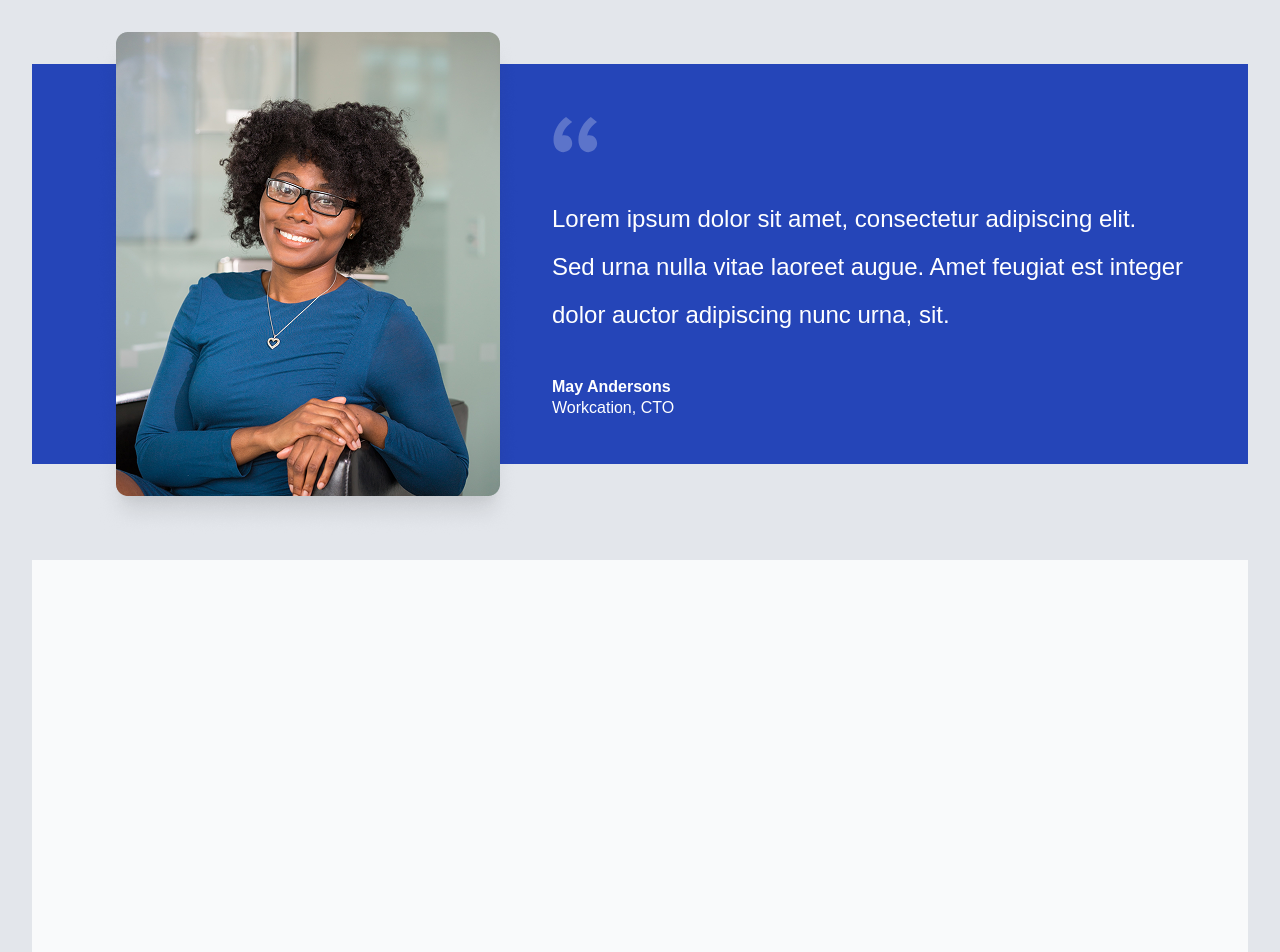
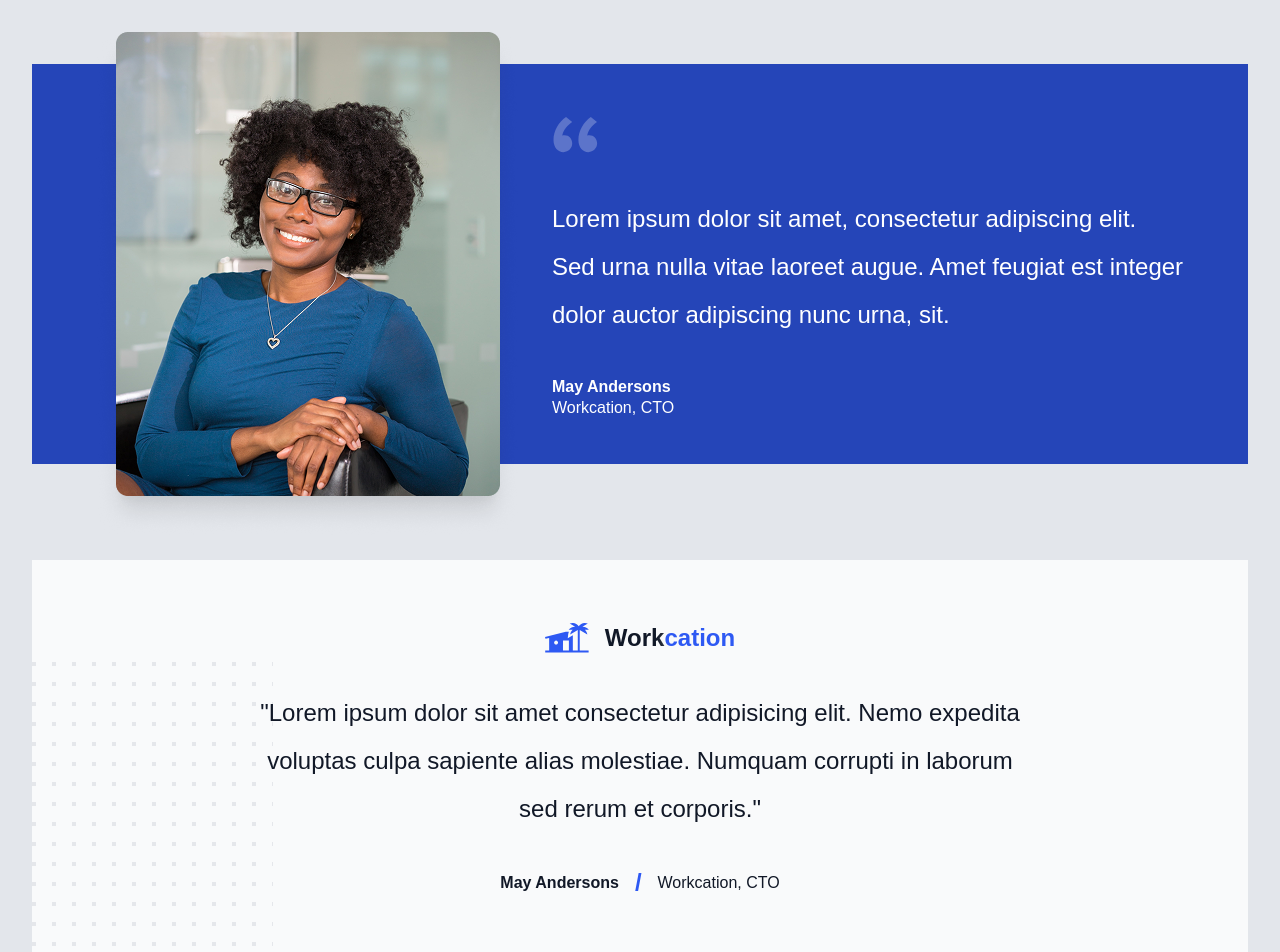
Before and after one commit to FilipSzkarlat/components-library, a React (Vite) app: page / in a window 1280 px wide. Shown: the top 952 px of the page. Built offline with nearby package versions, Linux system fonts and the light colour scheme; the HTML template or start-up script is replaced by a standard one.

Commit message:
create testimonial desktop without picture parameter

```diff
--- a/src/App.jsx
+++ b/src/App.jsx
@@ -41,7 +41,7 @@ export default function App() {
       </TestimonialsDesktop>
 
         <TestimonialsDesktop name={'May Andersons'} company={'Workcation'} title={'CTO'}>
-        Lorem ipsum dolor sit amet, consectetur adipiscing elit. Sed urna nulla vitae laoreet augue. Amet feugiat est integer dolor auctor adipiscing nunc urna, sit.
+          Lorem ipsum dolor sit amet consectetur adipisicing elit. Nemo expedita voluptas culpa sapiente alias molestiae. Numquam corrupti in laborum sed rerum et corporis.
       </TestimonialsDesktop>
     </>
   )
--- a/src/TestimonialsDesktop.jsx
+++ b/src/TestimonialsDesktop.jsx
@@ -1,4 +1,6 @@
 import quote from './testimonialAssets/quote.svg'
+import dotPattern from './testimonialAssets/DotPattern.svg'
+import mark from './testimonialAssets/Mark.svg'
 
 export default function TestimonialsDesktop({picture, children, name, title, company}) {
   return (
@@ -22,6 +24,25 @@ export default function TestimonialsDesktop({picture, children, name, title, com
       </div>
     :
       <div className="testimonial no_picture">
+        <img className='dot-pattern' src={dotPattern} />
+        <div className="testimonial_content">
+          <div className='tertimonial_header'>
+            <img src={mark} alt='' className="quote" />
+            <h2>Work<span>cation</span></h2>
+          </div>
+          <div className="testimonial_description">
+            {`"${children}"`}
+          </div>
+          <div className="testimonial_footer">
+            <div className="name">
+              {name ? name : 'Name Surname'}
+            </div>
+            <span>/</span>
+            <div className="job_title">
+              {`${company ? company : 'Company Name'}, ${title ? title : 'Job Title'}`}
+            </div>
+          </div>
+        </div>
       </div>
   )
 }
--- a/src/index.css
+++ b/src/index.css
@@ -185,5 +185,59 @@ body {
 }
 
 .testimonial.no_picture {
+  display: flex;
+  flex-direction: column;
+  align-items: center;
+  justify-content: center;
   background-color: #F9FAFB;
+  color: #111827;
+  margin: 2em;
+  margin-bottom: 4em;
+  padding: 0;
 }
+
+.testimonial.no_picture .dot-pattern {
+  position: absolute;
+  width: 241px;
+  height: 298px;
+  bottom: 0;
+  left: 0;
+}
+
+.testimonial.no_picture .testimonial_content {
+  display: flex;
+  flex-direction: column;
+  align-items: center;
+  justify-content: center;
+  z-index: 1;
+  text-shadow: #F9FAFB 0 0 10px;
+}
+
+.testimonial.no_picture .tertimonial_header {
+  display: flex;
+  align-items: center;
+  gap: 1em;
+  align-items: center;
+}
+
+.testimonial.no_picture .tertimonial_header span {
+  color: #2E59F3;
+}
+
+.testimonial.no_picture .testimonial_description {
+  max-width: 768px;
+  text-align: center;
+}
+
+.testimonial.no_picture .testimonial_footer {
+  display: flex;
+  align-items: center;
+  justify-content: center;
+  gap: 1em;
+}
+
+.testimonial.no_picture .testimonial_footer span {
+  color: #2E59F3;
+  font-size: 1.5em;
+  font-weight: bold
+}
```
Also changed, not shown: src/testimonialAssets/DotPattern.svg (added), src/testimonialAssets/Mark.svg (added).
